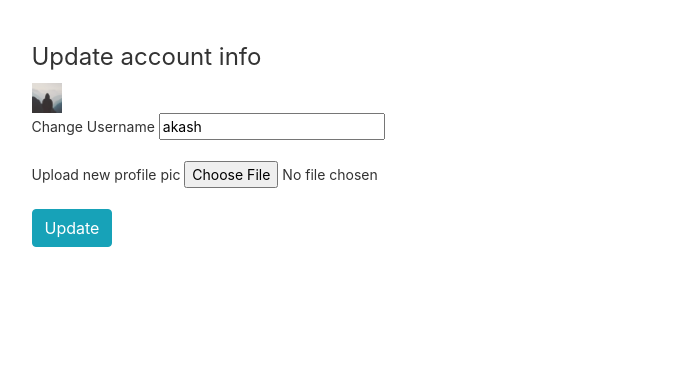
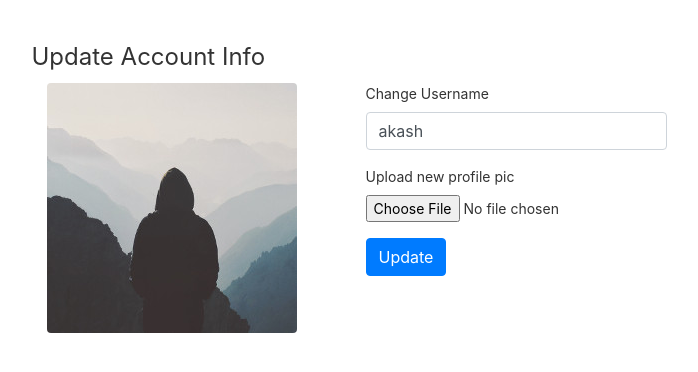
Before and after one commit to horowest/ig_clone, a Flask app: page /account in a window 1280 px wide. Shown: the part 57-429 px from the top of the page, without its empty margins (291-989 px from the left). Run offline with Flask 2, Linux system fonts and the light colour scheme; a user stored in the database is signed in; some libraries are stand-ins or nearby versions.

Commit message:
ac page now looks pretty

```diff
--- a/flaskapp/templates/account.html
+++ b/flaskapp/templates/account.html
@@ -4,11 +4,14 @@
         <form method="POST" action="" enctype="multipart/form-data">
             {{ form.hidden_tag() }}
             <fieldset>
-                <legend>Update account info</legend>
-                <img  class="account-img" src="{{ url_for('static', filename='profile_pics/' + image_url) }}">
+                <legend>Update Account Info</legend>
+                <div class="float-left col-md-1">
+                    <img  class="rounded" src="{{ url_for('static', filename='profile_pics/' + image_url) }}">
+                </div>
+                <div class="float-right">
                     <div class="form-group" >
                         {{ form.username.label() }}
-                    {{ form.username() }}
+                        {{ form.username(class="form-control", placeholder="Username") }}
                         <div>
                             {% if form.username.errors %}
                                 {% for error in form.username.errors %}
@@ -19,7 +22,7 @@
                     </div>
                     <div class="form-group">
                         {{ form.picture.label() }}
-                    {{ form.picture() }}
+                        {{ form.picture(class="form-control-file") }}
                         <div>
                             {% if form.picture.errors %}
                                 {% for error in form.picture.errors %}
@@ -28,10 +31,11 @@
                             {% endif %}
                         </div>
                     </div>
-            </fieldset>
                     <div>
-                {{ form.submit(class="btn btn-info") }}
+                        {{ form.submit(class="btn btn-primary") }}
                     </div>
+                </div>
+            </fieldset
         </form>
     </div>
 {% endblock %}
```
Lines whose indentation alone changed are shown as unchanged.
